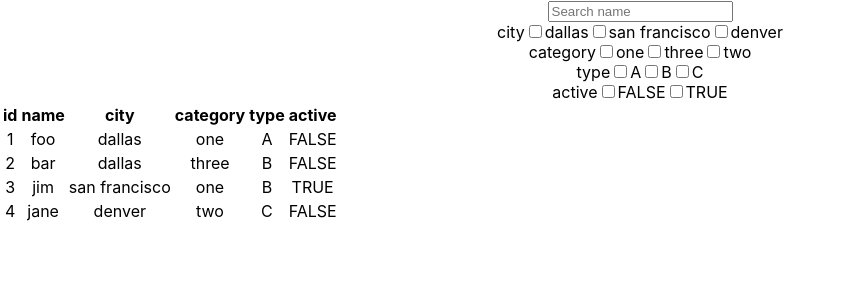
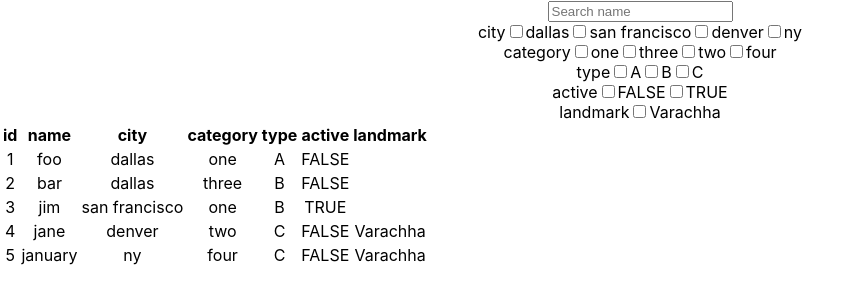
Before and after one commit to raviu-tagline/multifilters, a React (Create React App) app: page / in a window 1280 px wide. Shown: the top 304 px of the page, without its empty margins (0-860 px from the left). Built offline with nearby package versions, Linux system fonts and the light colour scheme.

Commit message:
Multifilters - Done

```diff
--- a/src/components/Main.jsx
+++ b/src/components/Main.jsx
@@ -6,25 +6,40 @@ import db from "../db.json";
 const Main = () => {
   const [data, setData] = useState();
   const [filtered, setFiltered] = useState();
-  const [filterOptions, setFilter] = useState({});
-  let keys = [];
+  const [filterOptions, setFilterOptions] = useState({});
+  const [keys, setKeys] = useState([]);
+  const [stateObj, setStateObj] = useState();
+  // let filter;
+  let obj;
 
+  useEffect(() => {
+    console.log(`first`);
+    setData(db);
+  }, []);
+
+  useEffect(() => {
+    let kys = [];
     if (data) {
       data.forEach((val) => {
         Object.keys(val).filter((v, i, ar) => {
           if (ar.indexOf(v) === i) {
-          keys.push(v);
+            kys.push(v);
+            // setKeys((old) => [...old, v]);
           }
         });
       });
     }
 
-  keys = keys.filter((v, i, ar) => ar.indexOf(v) === i);
+    let unique = kys.filter((v, i, ar) => ar.indexOf(v) === i);
 
-  let obj;
+    setKeys(unique);
+    // filter = filterOptions;
+  }, [data]);
+
+  useEffect(() => {
     keys.forEach((val, ind) => {
       let tmp = [];
-    db.forEach((dVal) => {
+      data.forEach((dVal) => {
         tmp.push(dVal[val]);
         obj = {
           ...obj,
@@ -33,7 +48,8 @@ const Main = () => {
       });
     });
 
-  let filter = filterOptions;
+    setStateObj(obj);
+  }, [keys]);
 
   /* const handleCheckChange = (e) => {
     const { name, value, checked } = e.target;
@@ -109,39 +125,40 @@ const Main = () => {
 
   const handleFilter = (e) => {
     const { name, value, checked } = e.target;
-    if (Object.keys(filter).length !== 0) {
-      if (!filter[name]) {
-        filter = {
-          ...filter,
+    let tmpObj = filterOptions;
+
+    if (checked) {
+      // Code for checkbox check
+      if (!tmpObj[name]) {
+        tmpObj = {
+          ...tmpObj,
           [name]: [value],
         };
-        console.log(`IF IF`);
       } else {
-        filter[name].push(value);
-        console.log(`ELSE IF`);
+        tmpObj[name].push(value);
       }
     } else {
-      filter = {
+      // Code for filtering using name.
+      if (name === "name") {
+        tmpObj = {
+          ...tmpObj,
           [name]: [value],
         };
-      console.log(`ELSE`, filter);
+      } else {
+        tmpObj = {
+          ...tmpObj,
+          [name]: tmpObj[name].filter((v) => v !== value),
+        };
       }
-    if (!checked || value === "") {
-      filter = {
-        ...filter,
-        [name]: filter[name].filter((v) => v !== value),
-      };
 
-      if (filter[name].length === 0) {
-        console.log(`Inner if`, filter[name]);
-        delete filter[name];
+      if (tmpObj[name].length === 0 || tmpObj.name?.[0] == "") {
+        delete tmpObj[name];
       }
     }
 
-    console.log(`filter`, filter);
-    let filteredData = applyFilter(data, filter);
+    let filteredData = applyFilter(data, tmpObj);
 
-    setFilter(filter);
+    setFilterOptions(tmpObj);
     setFiltered(filteredData);
   };
 
@@ -150,19 +167,16 @@ const Main = () => {
     return arr.filter((val) => {
       return keys.every((k) => {
         if (!filter[k].length) return true;
+        if (k === "name") return val[k].includes(filter[k]);
         return filter[k].includes(val[k]);
       });
     });
   };
 
-  useEffect(() => {
-    setData(db);
-  }, []);
-
   return (
     <div className="row">
-      {obj &&
-        Object.values(obj).map((val, ind) => (
+      {stateObj &&
+        Object.values(stateObj).map((val, ind) => (
           <>
             <div>
               {keys[ind] !== "id" && keys[ind] !== "name" && keys[ind]}
--- a/src/db.json
+++ b/src/db.json
@@ -29,6 +29,16 @@
         "city": "denver",
         "category": "two",
         "type": "C",
-        "active": "FALSE"
+        "active": "FALSE",
+        "landmark": "Varachha"
+    },
+    {
+        "id": 5,
+        "name": "january",
+        "city": "ny",
+        "category": "four",
+        "type": "C",
+        "active": "FALSE",
+        "landmark": "Varachha"
     }
 ]
```
Also changed, not shown: 1 other file (tests, documents, lock files or other folders). Lines whose indentation alone changed are shown as unchanged.
